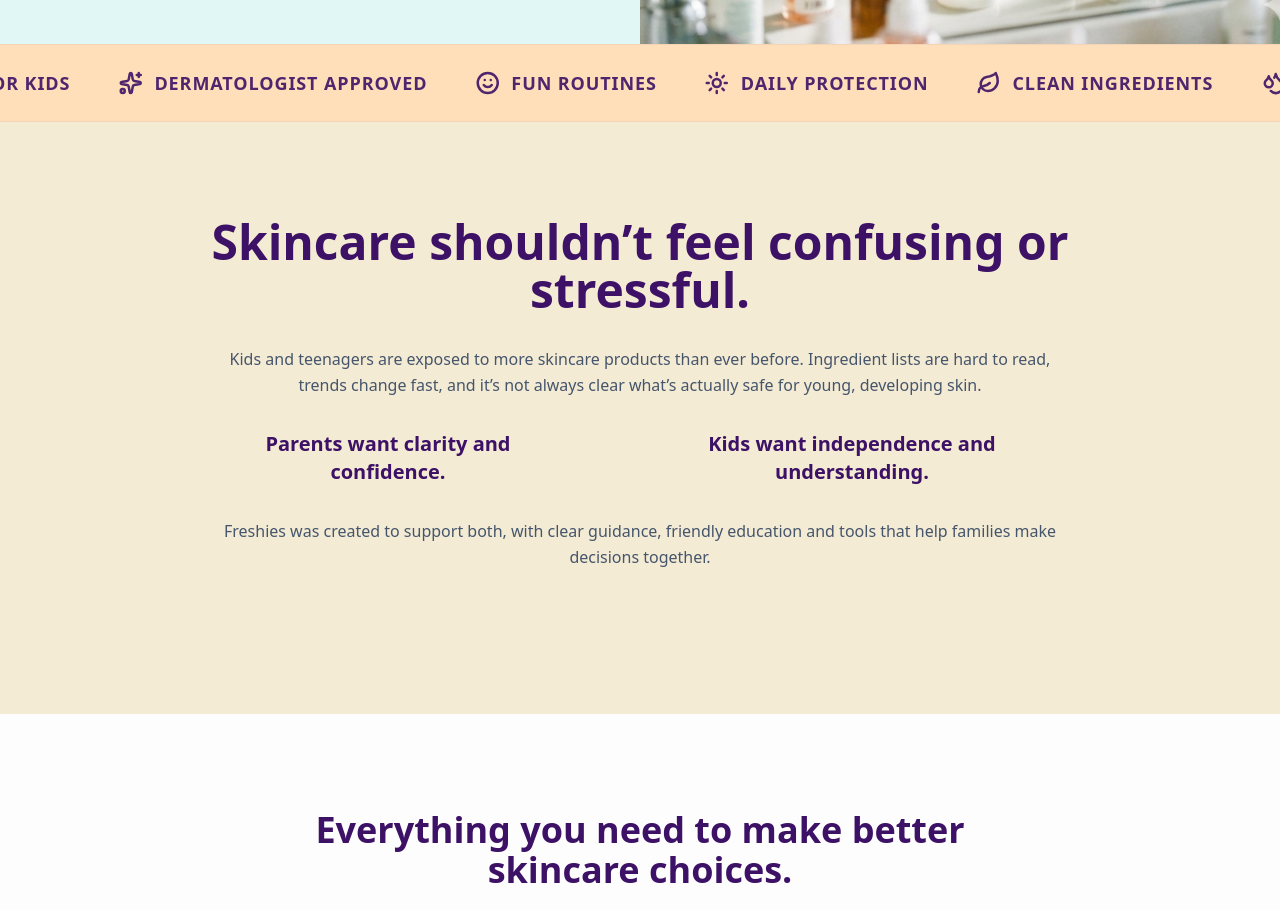
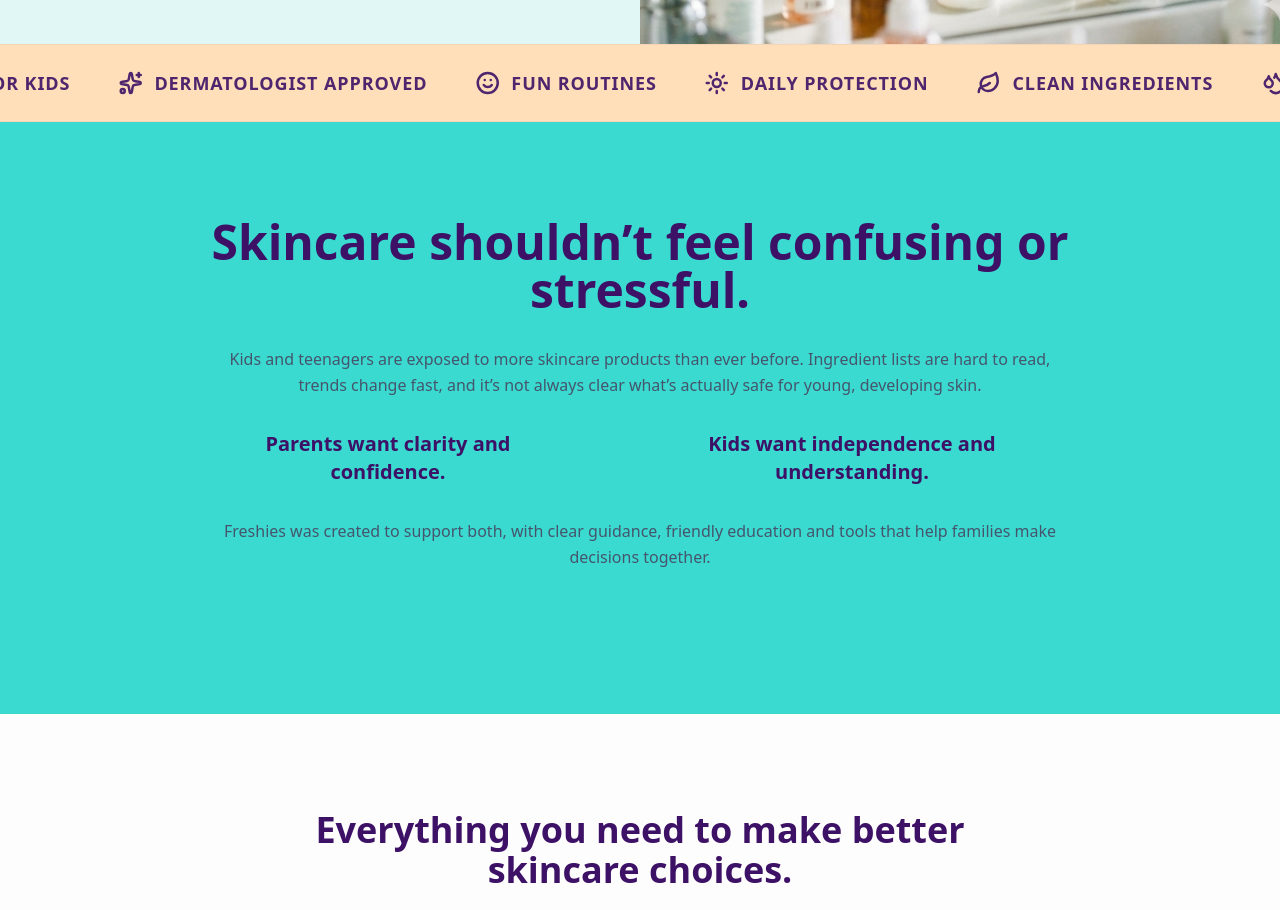
Before and after one commit to dan-navfield/freshies-website, a Next.js app: page /home-alt-2 in a window 1280 px wide. Shown: the part 740-1650 px from the top of the page. Built offline with nearby package versions, Linux system fonts and the light colour scheme; what @storyblok/react would draw is missing.

Commit message:
style: update concept 2 problem framing background to aqua

```diff
--- a/components/home/concept2/ProblemFraming.tsx
+++ b/components/home/concept2/ProblemFraming.tsx
@@ -1,6 +1,6 @@
 export default function ProblemFraming() {
     return (
-        <section className="py-24 bg-cream">
+        <section className="py-24 bg-mint">
             <div className="container mx-auto px-4 max-w-4xl text-center">
                 <h2 className="text-4xl md:text-5xl font-bold text-deep-purple mb-8 font-display">
                     Skincare shouldn’t feel confusing or stressful.
```
